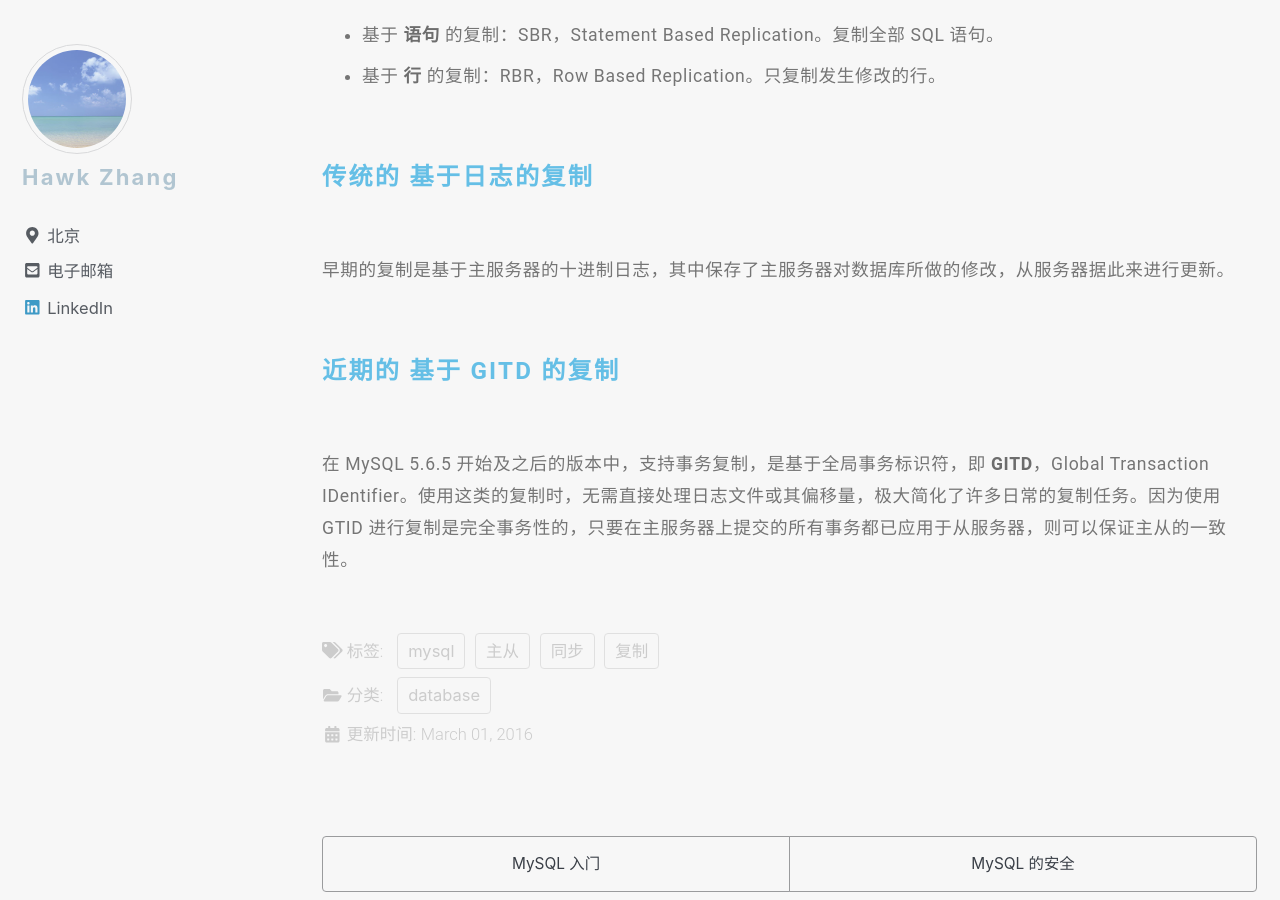
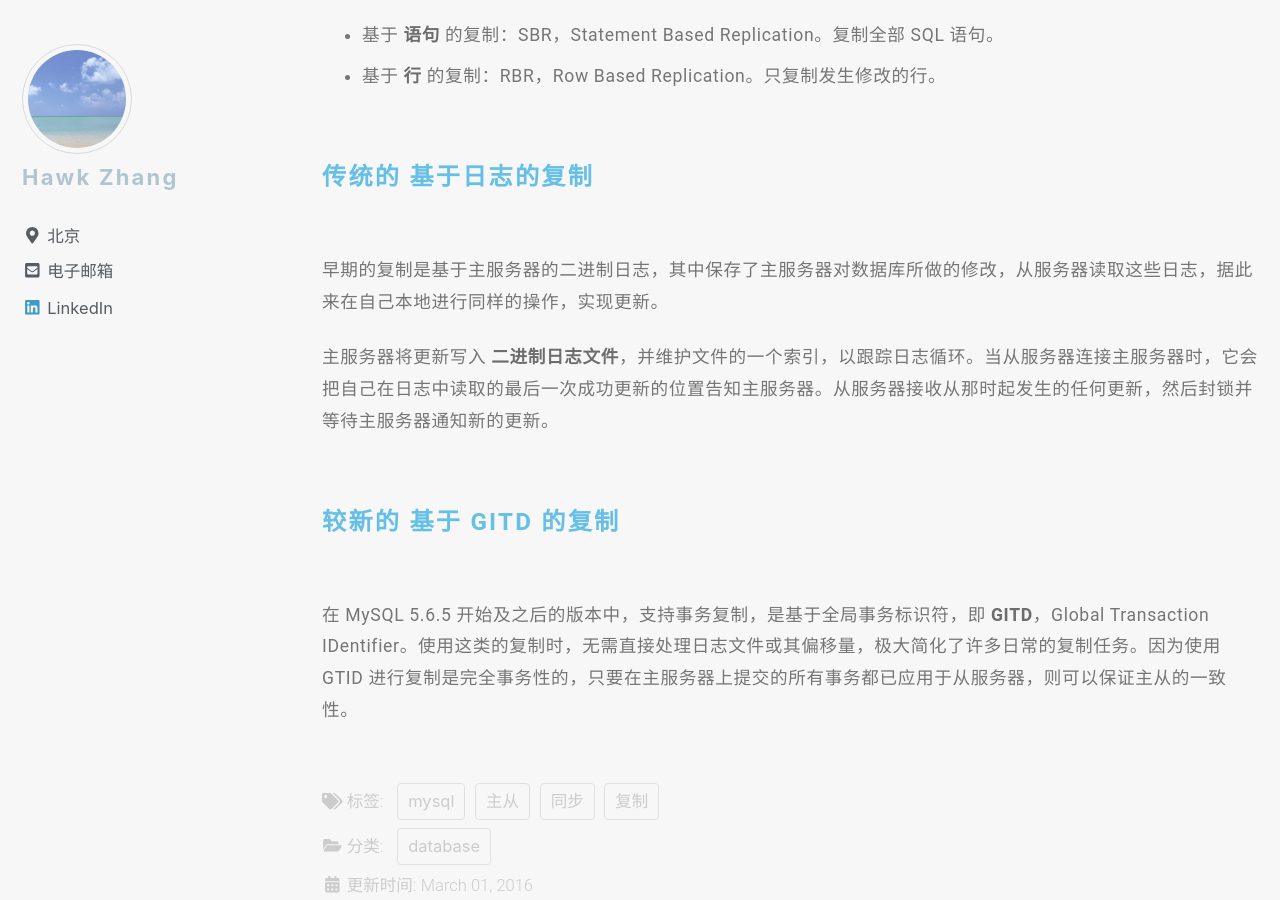
Before and after one commit to narru888/linotes_note, a Jekyll site: the page built from _posts/mysql/2016-03-01-master.slave.md, in a window 1280 px wide and 900 px high, scrolled down 2043 px. Built offline with Jekyll 4.4.1, drawn with Linux system fonts in a browser that asks for light colours; nearby versions of some CDN libraries; a script that is not in the unit is left out; comment, search, counter and statistics services are not loaded.

Commit message:
update on 2018-08-09 17:40:01 CST

```diff
--- a/_posts/mysql/2016-03-01-master.slave.md
+++ b/_posts/mysql/2016-03-01-master.slave.md
@@ -59,8 +59,10 @@ MySQL 复制的格式有两个核心的类别：
 
 #### 传统的 基于日志的复制
 
-早期的复制是基于主服务器的十进制日志，其中保存了主服务器对数据库所做的修改，从服务器据此来进行更新。
+早期的复制是基于主服务器的二进制日志，其中保存了主服务器对数据库所做的修改，从服务器读取这些日志，据此来在自己本地进行同样的操作，实现更新。
 
-#### 近期的 基于 GITD 的复制
+主服务器将更新写入 **二进制日志文件**，并维护文件的一个索引，以跟踪日志循环。当从服务器连接主服务器时，它会把自己在日志中读取的最后一次成功更新的位置告知主服务器。从服务器接收从那时起发生的任何更新，然后封锁并等待主服务器通知新的更新。
+
+#### 较新的 基于 GITD 的复制
 
 在 MySQL 5.6.5 开始及之后的版本中，支持事务复制，是基于全局事务标识符，即 **GITD**，Global Transaction IDentifier。使用这类的复制时，无需直接处理日志文件或其偏移量，极大简化了许多日常的复制任务。因为使用 GTID 进行复制是完全事务性的，只要在主服务器上提交的所有事务都已应用于从服务器，则可以保证主从的一致性。
```
